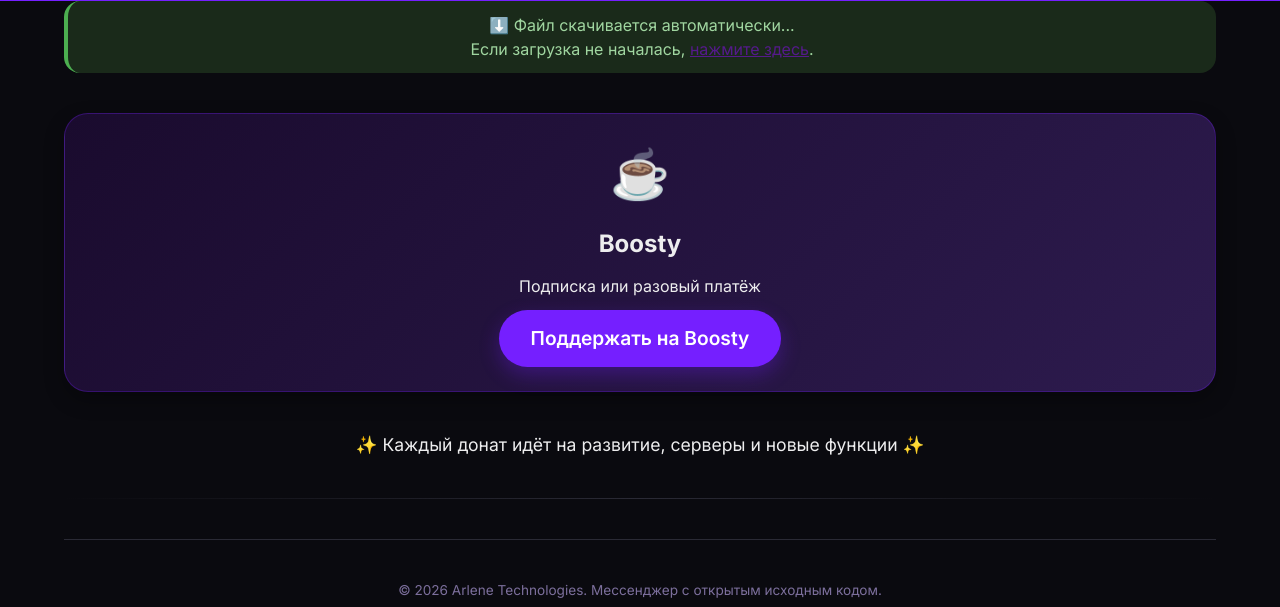
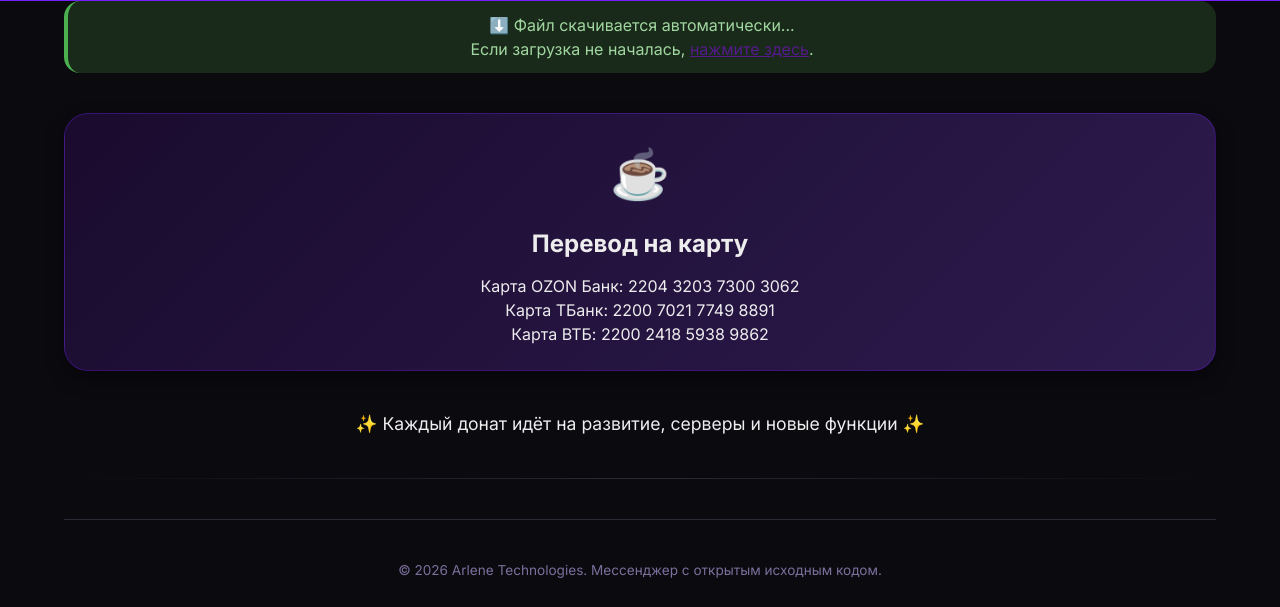
Before and after one commit to RKP16102052/arln_cllqm, a Flask app: page /donate in a window 1280 px wide. Shown: the part 392-999 px from the top of the page. After the commit the page ends 970 px from the top, so only its background shows below. Run offline with Flask 3, Linux system fonts and the light colour scheme.

Commit message:
Donate via card without Boosty

```diff
--- a/Server/cllqm_web/templates/donate.html
+++ b/Server/cllqm_web/templates/donate.html
@@ -28,9 +28,10 @@
         <div class="donate-methods">
             <div class="donate-card">
                 <div class="donate-icon">☕</div>
-                <h3>Boosty</h3>
-                <p>Подписка или разовый платёж</p>
-                <a href="https://boosty.to/dagenfaren_n_arlene_tech" target="_blank" class="btn btn-primary" style="margin-top: 12px;">Поддержать на Boosty</a>
+                <h3>Перевод на карту</h3>
+                <p>Карта OZON Банк: 2204 3203 7300 3062</p>
+				<p>Карта ТБанк: 2200 7021 7749 8891</p>
+				<p>Карта ВТБ: 2200 2418 5938 9862</p>
             </div>
         </div>
 
```
